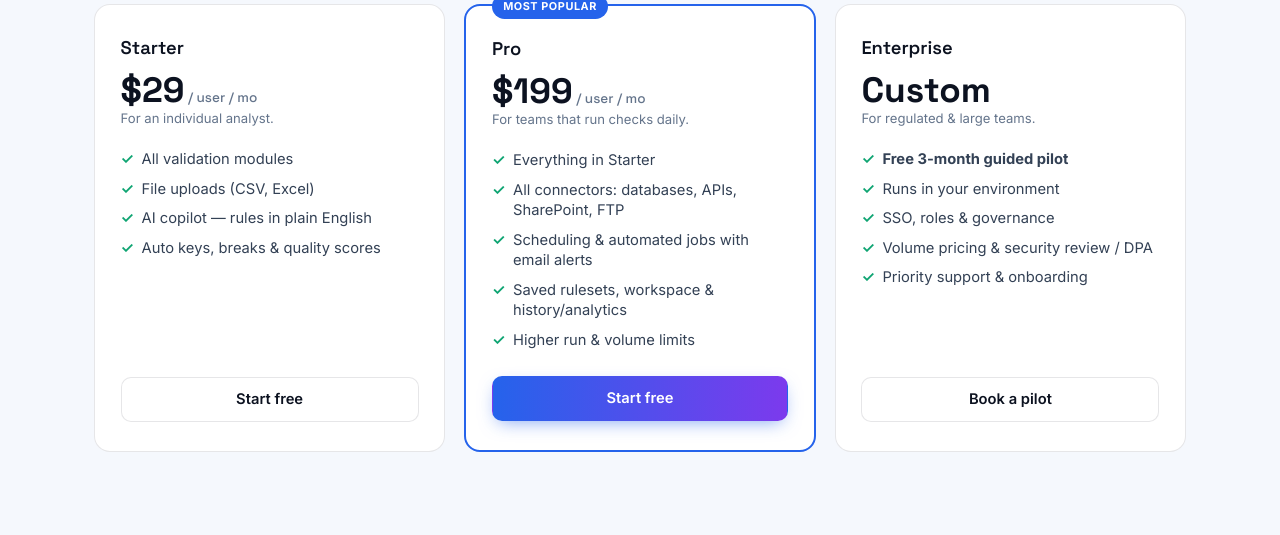
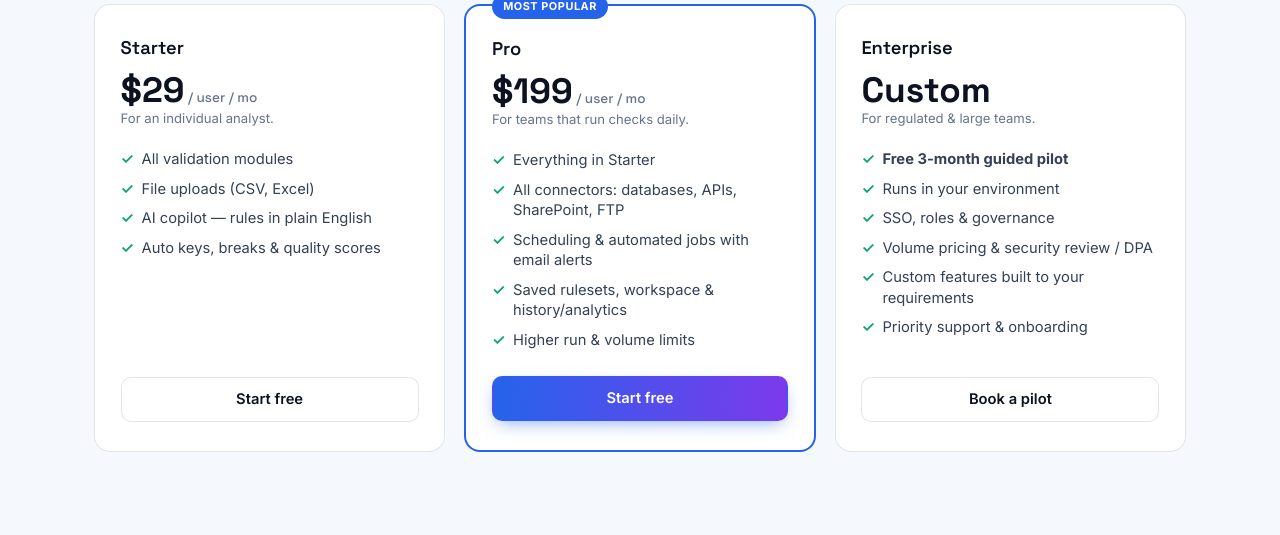
Before and after one commit to ravindraupadhyay1001-ux/ai-datavalidator, a FastAPI app: template templates/landing.html in a window 1280 px wide. Shown: the part 5543-6078 px from the top of the page. Run offline with FastAPI, Linux system fonts and the light colour scheme; the template is opened without the code that fills it, so the values that code supplies are empty; parts of the project's set-up code (start-up, migrations or seed data) failed here and were passed over; some libraries are stand-ins or nearby versions.

Commit message:
Landing: Enterprise tier adds custom feature enhancements
Add 'Custom features built to your requirements' -- bespoke enhancements
for enterprise clients, a differentiator vs rigid platforms.

Co-Authored-By: Claude Opus 4.8 <noreply@anthropic.com>

```diff
--- a/templates/landing.html
+++ b/templates/landing.html
@@ -683,6 +683,7 @@ table.cmp tbody tr:last-child td.hl{border-bottom:1.5px solid rgba(37,99,235,.28
             <li><span class="ck">&#10003;</span>Runs in your environment</li>
             <li><span class="ck">&#10003;</span>SSO, roles &amp; governance</li>
             <li><span class="ck">&#10003;</span>Volume pricing &amp; security review / DPA</li>
+            <li><span class="ck">&#10003;</span>Custom features built to your requirements</li>
             <li><span class="ck">&#10003;</span>Priority support &amp; onboarding</li>
           </ul>
           <a class="btn btn-ghost" href="mailto:ai-datavalidator@outlook.com?subject=AI%20DataValidator%20Enterprise%20pilot">Book a pilot</a>
```
